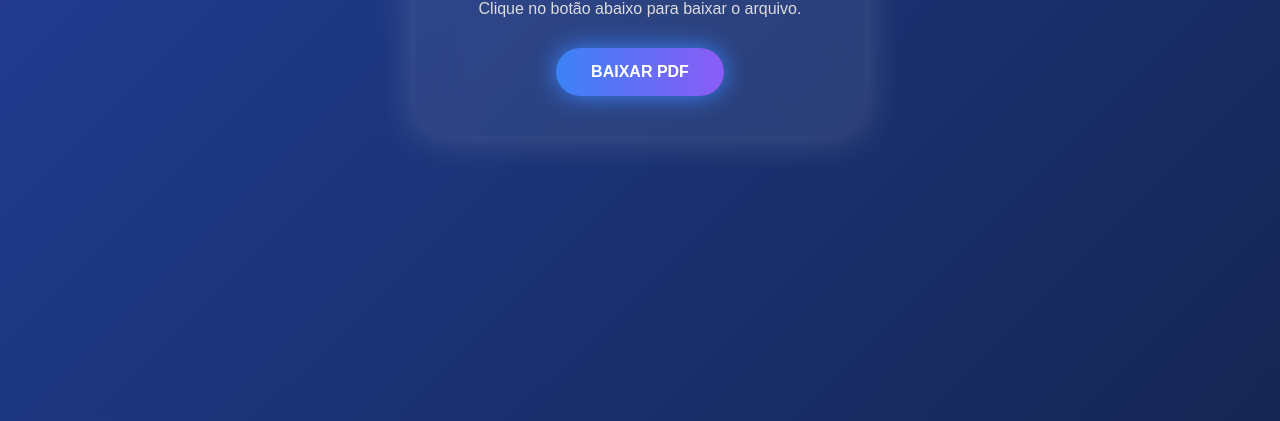
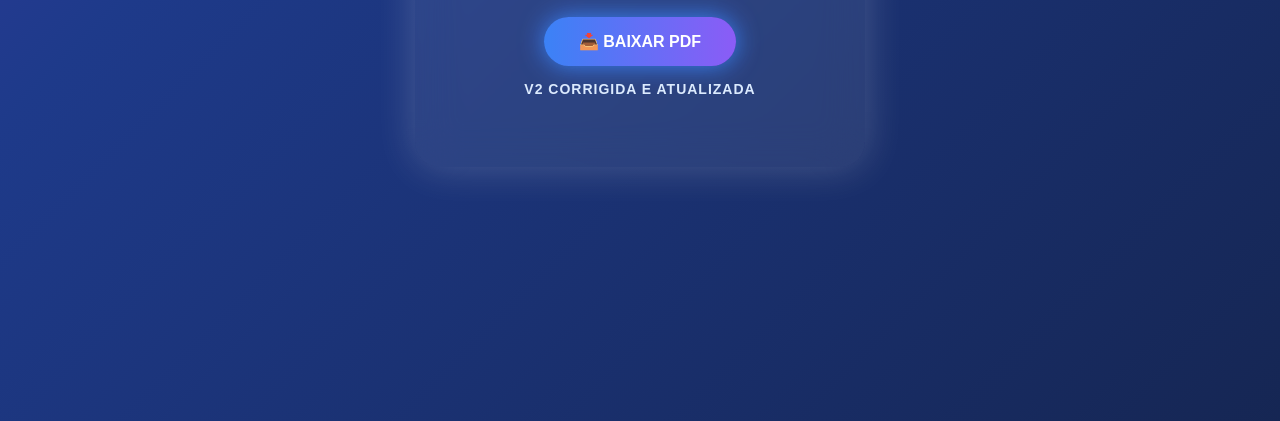
Before and after one commit to josuelisboalemo-dot/site-pdf-edf, a plain HTML site: page index.html in a window 1280 px wide. Shown: the part 379-800 px from the top of the page. Drawn offline with Linux system fonts and the light colour scheme.

Commit message:
Update index.html

```diff
--- a/index.html
+++ b/index.html
@@ -80,17 +80,34 @@ box-shadow:0 0 25px #3b82f6;
 transform:scale(1.08);
 box-shadow:0 0 40px #8b5cf6;
 }
+
+.versao{
+margin-top:15px;
+color:#dbeafe;
+font-size:14px;
+font-weight:bold;
+letter-spacing:1px;
+text-transform:uppercase;
+}
 </style>
 </head>
 <body>
 
 <div class="card">
 <h1>📄 Download do PDF</h1>
-<p>Clique no botão abaixo para baixar o arquivo.</p>
+
+<p>
+Clique no botão abaixo para baixar o arquivo.
+</p>
 
 <a href="arquivo.pdf" download class="btn">
-BAIXAR PDF
+📥 BAIXAR PDF
 </a>
+
+<p class="versao">
+V2 CORRIGIDA E ATUALIZADA
+</p>
+
 </div>
 
 </body>
```
